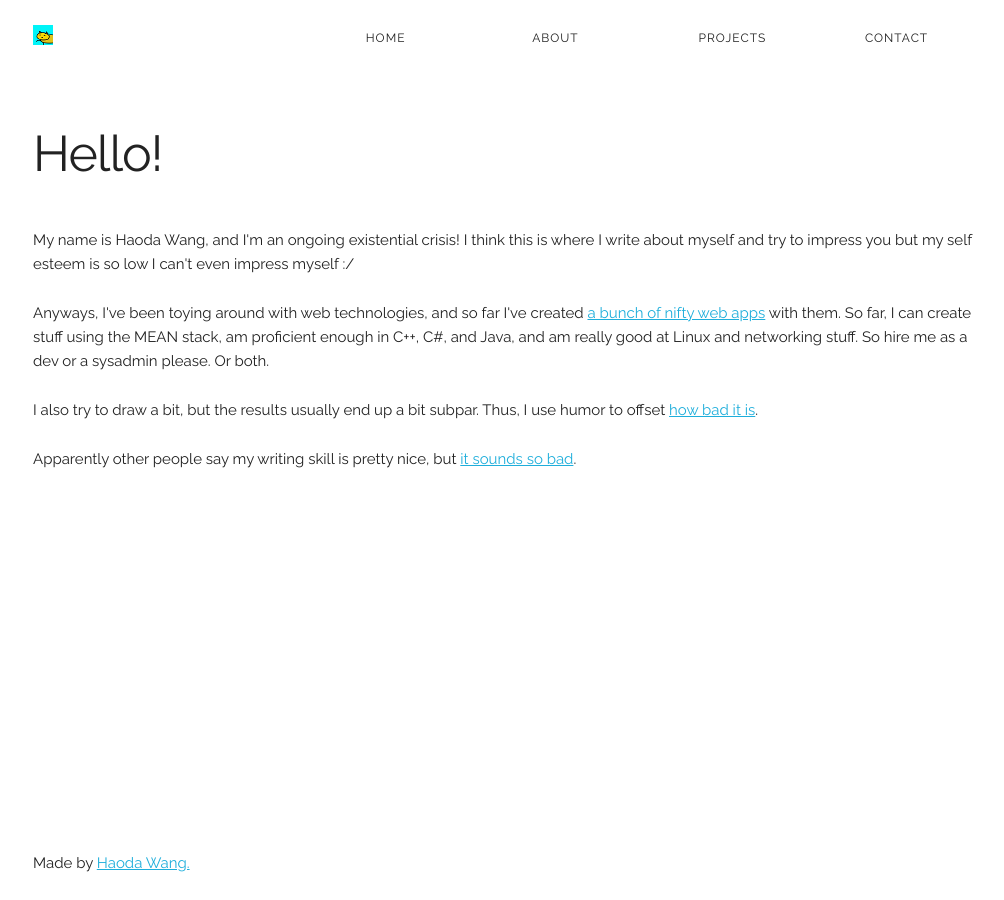
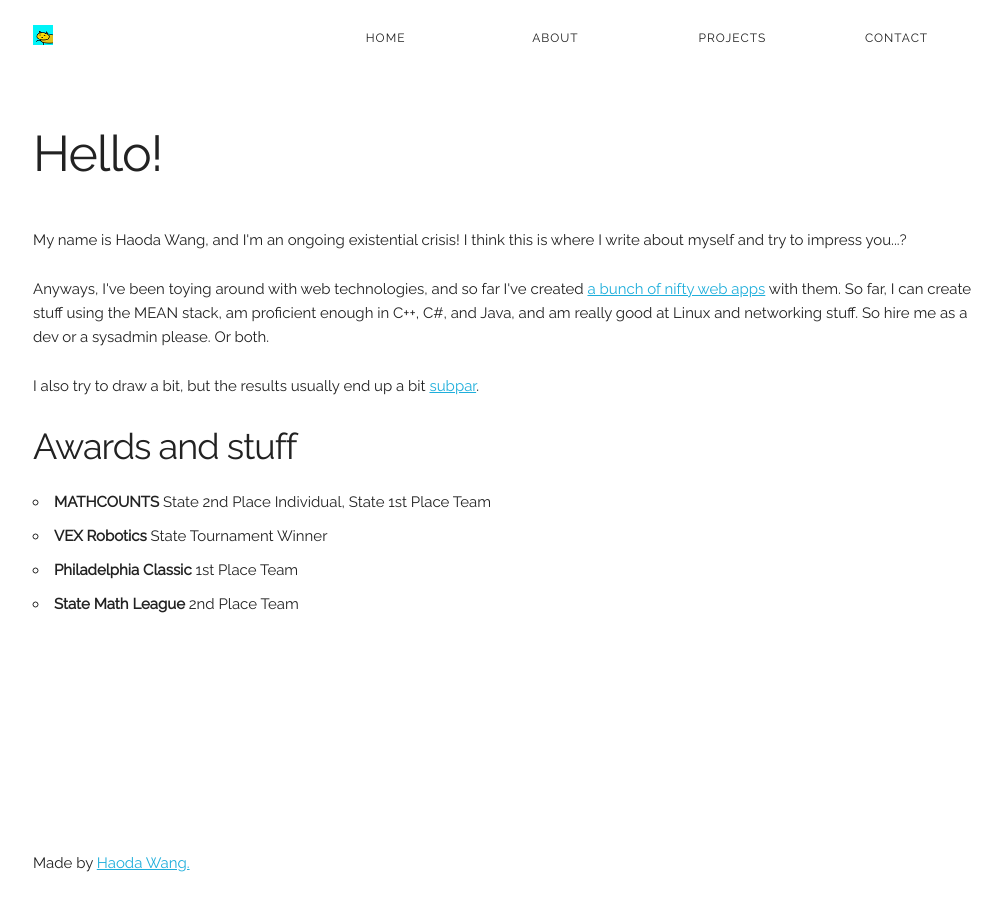
Before and after one commit to rootw4re/h313.github.io, a Jekyll site: the page built from about.html, in a window 1280 px wide. Shown: the whole page, without its empty margins (127-1131 px from the left). Built offline with Jekyll 4.4.1, drawn with Linux system fonts in a browser that asks for light colours; nearby versions of some CDN libraries.

Commit message:
Update about.html

```diff
--- a/about.html
+++ b/about.html
@@ -8,9 +8,15 @@ permalink: /about
   <div class="row">
     <h1>Hello!</h1>
     <br>
-    <p>My name is Haoda Wang, and I'm an ongoing existential crisis! I think this is where I write about myself and try to impress you but my self esteem is so low I can't even impress myself :/</p>
+    <p>My name is Haoda Wang, and I'm an ongoing existential crisis! I think this is where I write about myself and try to impress you...?</p>
     <p>Anyways, I've been toying around with web technologies, and so far I've created <a href="/projects">a bunch of nifty web apps</a> with them. So far, I can create stuff using the MEAN stack, am proficient enough in C++, C#, and Java, and am really good at Linux and networking stuff. So hire me as a dev or a sysadmin please. Or both.</p>
-    <p>I also try to draw a bit, but the results usually end up a bit subpar. Thus, I use humor to offset <a href="https://sadbadlines.tumblr.com">how bad it is</a>.</p>
-    <p>Apparently other people say my writing skill is pretty nice, but <a href="https://h313-rants.tumblr.com">it sounds so bad</a>.</p>
+    <p>I also try to draw a bit, but the results usually end up a bit <a href="https://sadbadlines.tumblr.com">subpar</a>.</p>
+    <h3>Awards and stuff</h3>
+    <ul>
+      <li><b>MATHCOUNTS</b> State 2nd Place Individual, State 1st Place Team</li>
+      <li><b>VEX Robotics</b> State Tournament Winner</li>
+      <li><b>Philadelphia Classic</b> 1st Place Team</li>
+      <li><b>State Math League</b> 2nd Place Team</li>
+    </ul>
   </div>
 </div>
```
